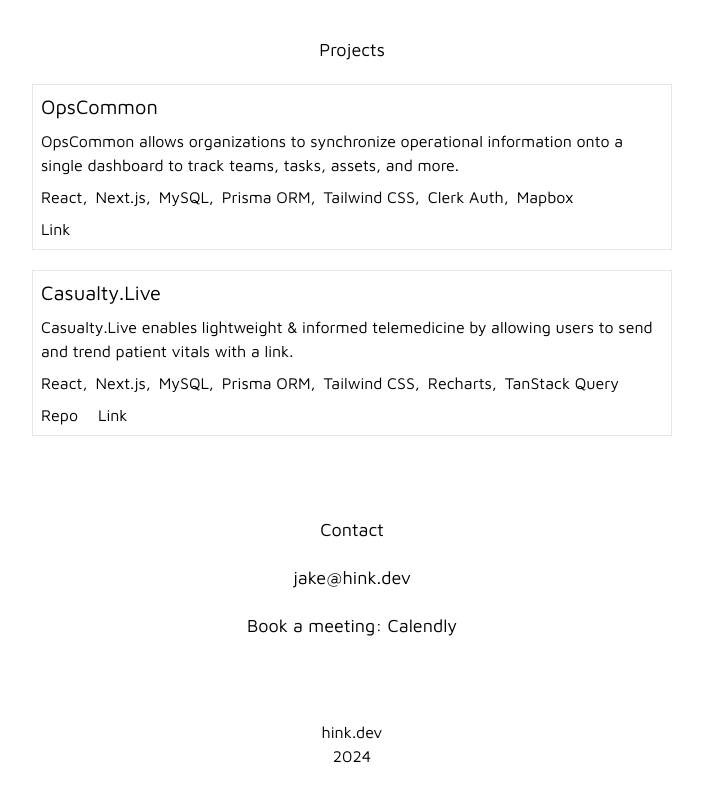
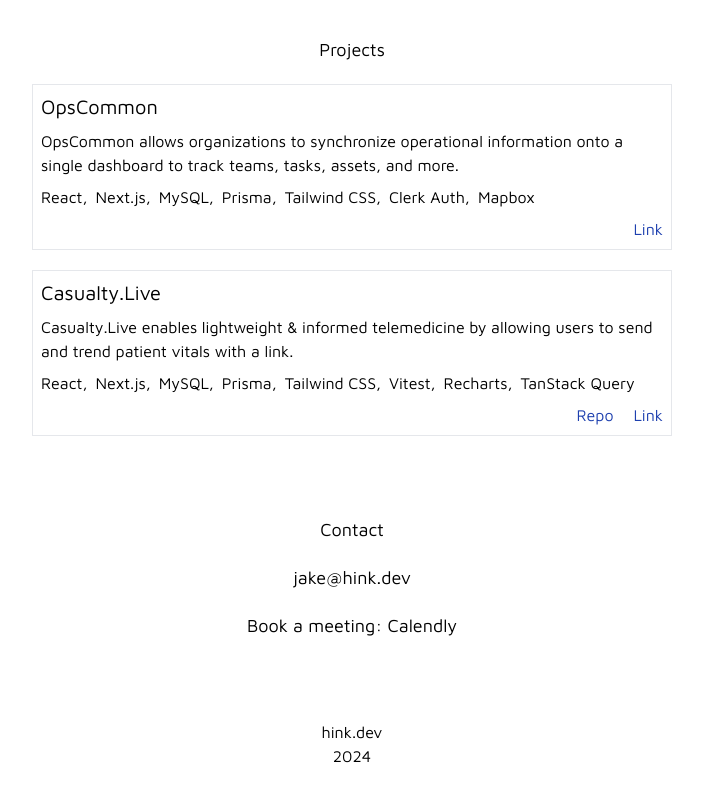
Before and after one commit to JH175/hink, a Next.js app: page / in a window 1280 px wide. Shown: the part 1340-2140 px from the top of the page, without its empty margins (288-991 px from the left). Built offline with nearby package versions, Linux system fonts and the light colour scheme.

Commit message:
edit project component

```diff
--- a/src/app/page.tsx
+++ b/src/app/page.tsx
@@ -68,7 +68,7 @@
               'React,',
               'Next.js,',
               'MySQL,',
-              'Prisma ORM,',
+              'Prisma,',
               'Tailwind CSS,',
               'Clerk Auth,',
               'Mapbox',
@@ -83,8 +83,9 @@
               'React,',
               'Next.js,',
               'MySQL,',
-              'Prisma ORM,',
+              'Prisma,',
               'Tailwind CSS,',
+              'Vitest,',
               'Recharts,',
               'TanStack Query',
             ]}
--- a/src/components/Project.tsx
+++ b/src/components/Project.tsx
@@ -20,7 +20,7 @@
           <span key={item}>{item}</span>
         ))}
       </div>
-      <div className='flex gap-5'>
+      <div className='flex gap-5 justify-end text-blue-800'>
         {githubLink ? (
           <a target='_blank' href={githubLink}>
             Repo
```
